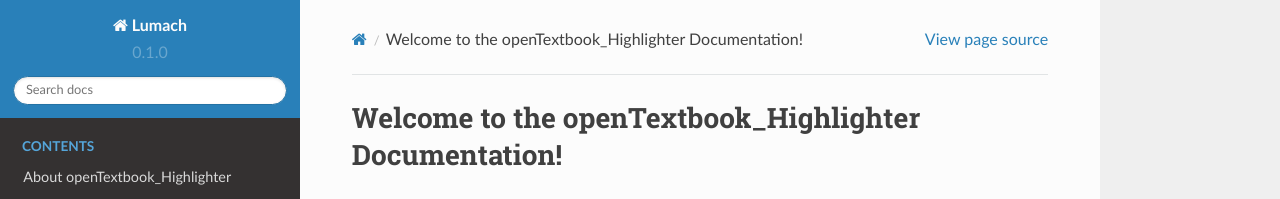
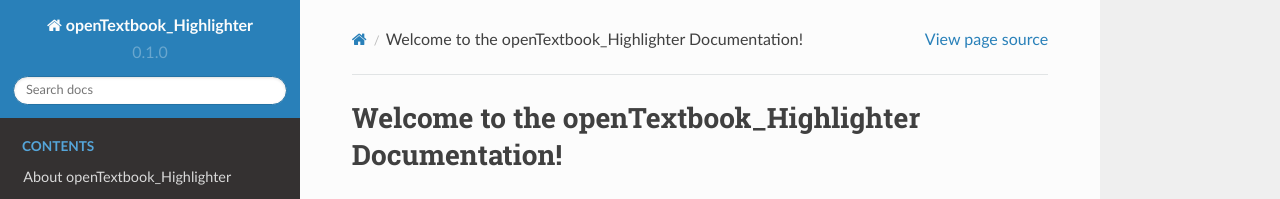
Before and after one commit to shlee87/opentextbook_highlighter_document, a Sphinx documentation site: the page built from docs/source/index.rst, in a window 1280 px wide. Shown: the top 199 px of the page. Built offline with Sphinx 7.4.7 and the Read the Docs theme 2.0.0, drawn with Linux system fonts in a browser that asks for light colours.

Commit message:
Update conf.py

```diff
--- a/docs/source/conf.py
+++ b/docs/source/conf.py
@@ -2,7 +2,7 @@
 
 # -- Project information
 
-project = 'Lumach'
+project = 'openTextbook_Highlighter'
 copyright = '2021, Graziella'
 author = 'Graziella'
 
```
